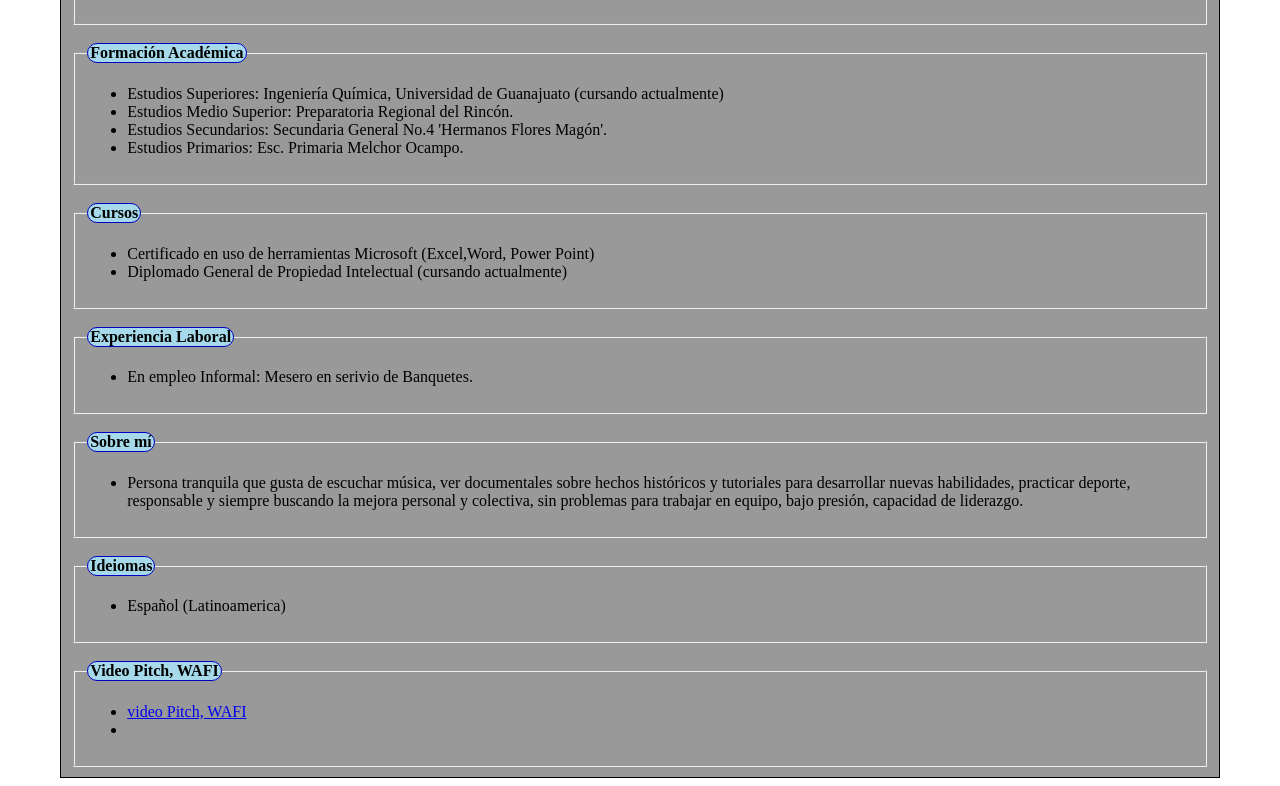
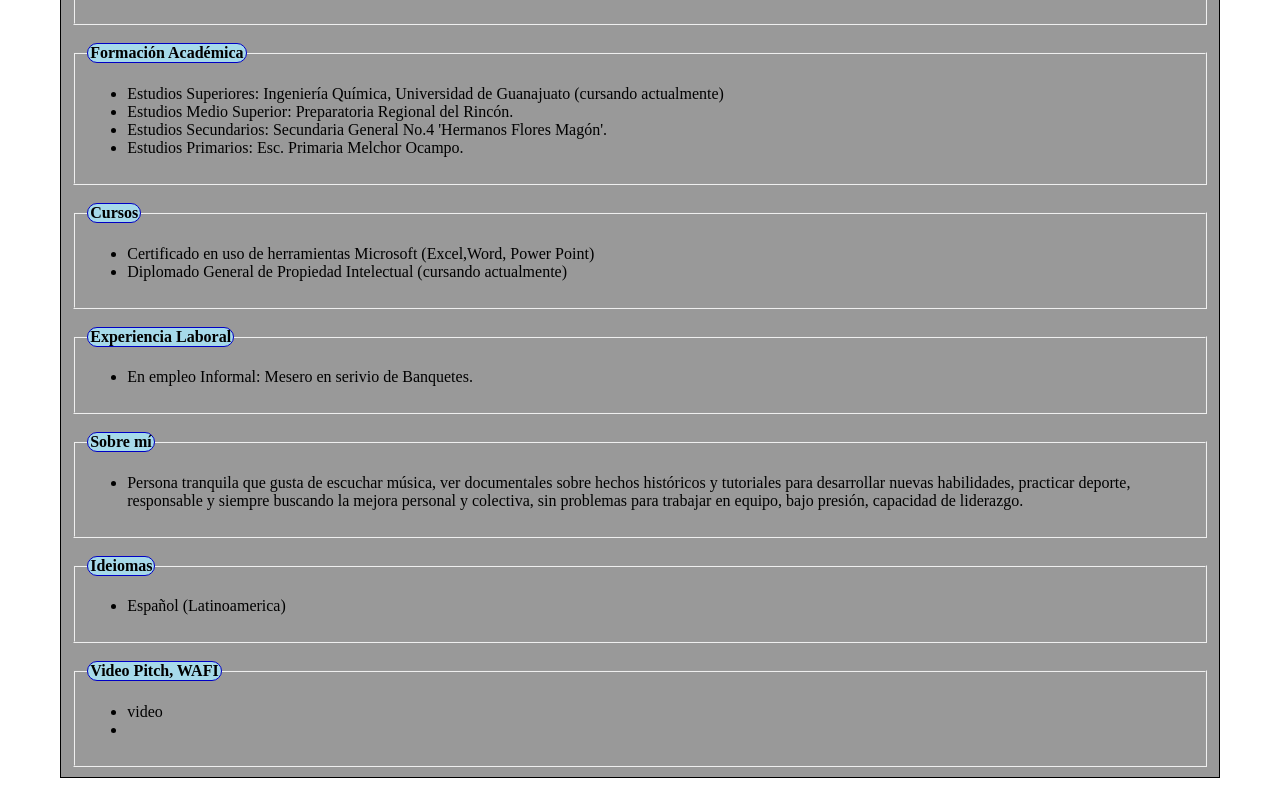
Before and after one commit to isaiaias1898/Isaias, a plain HTML site: page index.html in a window 1280 px wide. Shown: the part 326-1112 px from the top of the page. Drawn offline with Linux system fonts and the light colour scheme.

Commit message:
Update index.html

```diff
--- a/index.html
+++ b/index.html
@@ -109,7 +109,7 @@
 
 			   <legend> Video Pitch, WAFI</legend>
 			   <ul>
-				   <li><a href="https://ugtomx-my.sharepoint.com/:v:/g/personal/ya_floressanchez_ugto_mx/EYxvpKCaq-9OtUE_lzTYaagBHAKxf-LdTOKb9Z3j6e-feg?e=C1pk3R">video Pitch, WAFI</a><li/>
+				   <li> video <li/>
 					   </ul>
 	     </fieldset>
 
```
